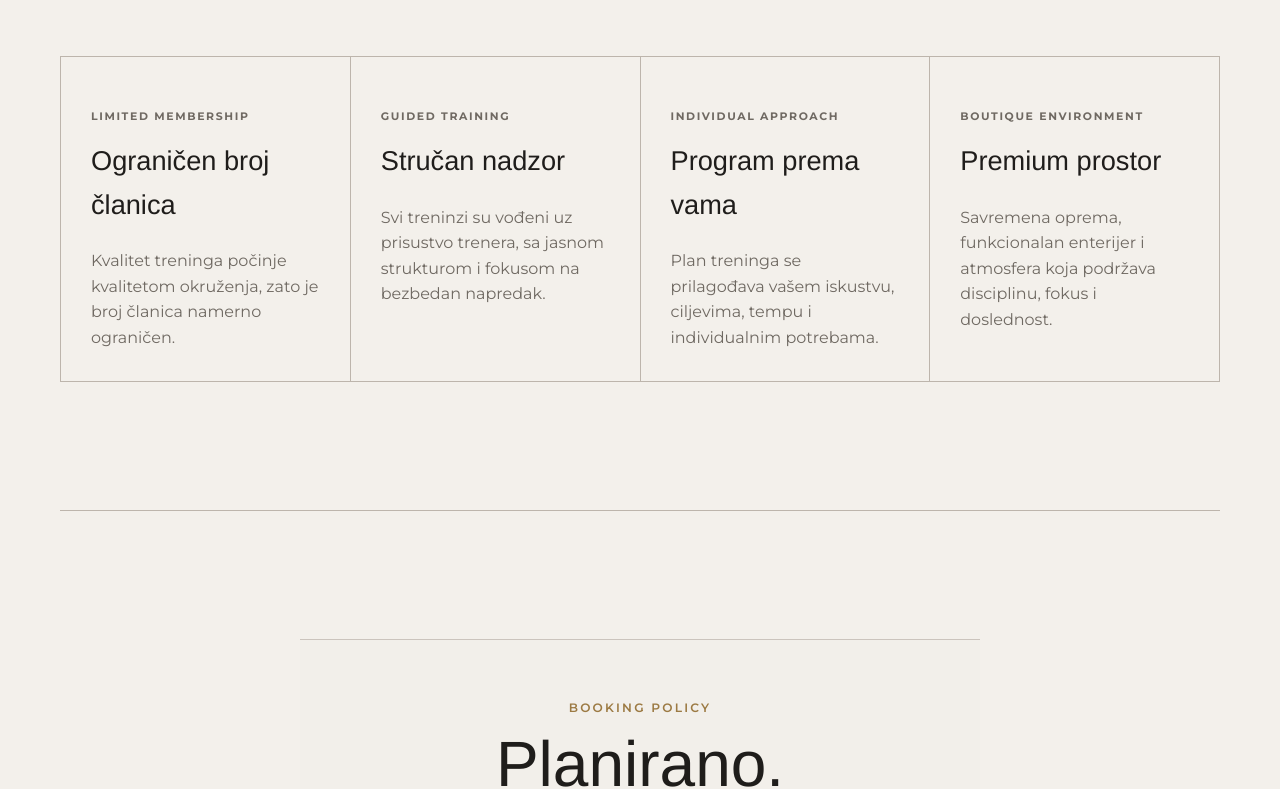
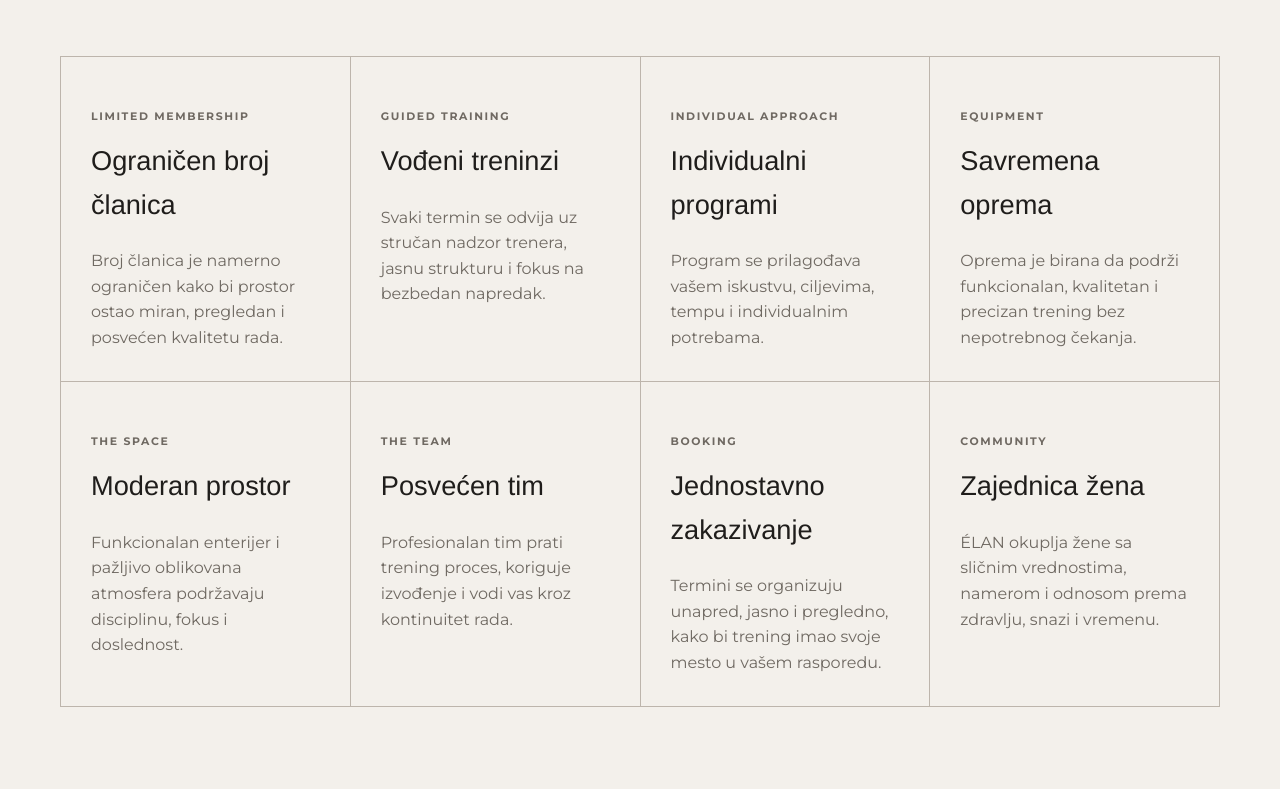
Before and after one commit to Stefan4012IT/elan-production, a Next.js app: page / in a window 1280 px wide. Shown: the part 1558-2347 px from the top of the page. Built offline with nearby package versions, Linux system fonts and the light colour scheme; no server answers.

Commit message:
Expand experience section and navigation

```diff
--- a/app/globals.scss
+++ b/app/globals.scss
@@ -614,6 +614,12 @@ h3 {
   text-transform: uppercase;
 }
 
+@media (max-width: 1120px) {
+  .feature-grid {
+    grid-template-columns: repeat(2, 1fr);
+  }
+}
+
 .ease {
   position: relative;
   display: flex;
@@ -1483,26 +1489,27 @@ h3 {
     nav {
       width: 100%;
       flex-direction: column;
-      gap: 6px;
+      gap: 0;
       color: var(--text);
-      font-family: var(--heading-font);
-      font-size: clamp(2rem, 11vw, 3.6rem);
-      font-weight: 300;
-      letter-spacing: 0;
-      line-height: 1;
-      text-transform: none;
+      font-family: var(--body-font);
+      font-size: 0.9rem;
+      font-weight: 700;
+      letter-spacing: 0.14em;
+      line-height: 1.2;
+      text-transform: uppercase;
 
       a {
         position: relative;
         display: flex;
         align-items: center;
         justify-content: space-between;
-        padding: 18px 0;
+        min-height: 46px;
+        padding: 12px 0;
         border-bottom: 1px solid rgba(189, 181, 172, 0.58);
 
         &::after {
           content: '';
-          width: 34px;
+          width: 24px;
           height: 1px;
           background: rgba(156, 122, 67, 0.72);
         }
--- a/app/page.js
+++ b/app/page.js
@@ -6,6 +6,7 @@ const content = {
   sr: {
     nav: {
       club: 'Klub',
+      training: 'Trening',
       membership: 'Članstvo',
       apply: 'Prijava',
       label: 'Glavna navigacija',
@@ -30,22 +31,42 @@ const content = {
         {
           eyebrow: 'Limited Membership',
           title: 'Ograničen broj članica',
-          text: 'Kvalitet treninga počinje kvalitetom okruženja, zato je broj članica namerno ograničen.',
+          text: 'Broj članica je namerno ograničen kako bi prostor ostao miran, pregledan i posvećen kvalitetu rada.',
         },
         {
           eyebrow: 'Guided Training',
-          title: 'Stručan nadzor',
-          text: 'Svi treninzi su vođeni uz prisustvo trenera, sa jasnom strukturom i fokusom na bezbedan napredak.',
+          title: 'Vođeni treninzi',
+          text: 'Svaki termin se odvija uz stručan nadzor trenera, jasnu strukturu i fokus na bezbedan napredak.',
         },
         {
           eyebrow: 'Individual Approach',
-          title: 'Program prema vama',
-          text: 'Plan treninga se prilagođava vašem iskustvu, ciljevima, tempu i individualnim potrebama.',
+          title: 'Individualni programi',
+          text: 'Program se prilagođava vašem iskustvu, ciljevima, tempu i individualnim potrebama.',
         },
         {
-          eyebrow: 'Boutique Environment',
-          title: 'Premium prostor',
-          text: 'Savremena oprema, funkcionalan enterijer i atmosfera koja podržava disciplinu, fokus i doslednost.',
+          eyebrow: 'Equipment',
+          title: 'Savremena oprema',
+          text: 'Oprema je birana da podrži funkcionalan, kvalitetan i precizan trening bez nepotrebnog čekanja.',
+        },
+        {
+          eyebrow: 'The Space',
+          title: 'Moderan prostor',
+          text: 'Funkcionalan enterijer i pažljivo oblikovana atmosfera podržavaju disciplinu, fokus i doslednost.',
+        },
+        {
+          eyebrow: 'The Team',
+          title: 'Posvećen tim',
+          text: 'Profesionalan tim prati trening proces, koriguje izvođenje i vodi vas kroz kontinuitet rada.',
+        },
+        {
+          eyebrow: 'Booking',
+          title: 'Jednostavno zakazivanje',
+          text: 'Termini se organizuju unapred, jasno i pregledno, kako bi trening imao svoje mesto u vašem rasporedu.',
+        },
+        {
+          eyebrow: 'Community',
+          title: 'Zajednica žena',
+          text: 'ÉLAN okuplja žene sa sličnim vrednostima, namerom i odnosom prema zdravlju, snazi i vremenu.',
         },
       ],
     },
@@ -180,6 +201,7 @@ const content = {
   en: {
     nav: {
       club: 'Club',
+      training: 'Training',
       membership: 'Membership',
       apply: 'Apply',
       label: 'Main navigation',
@@ -204,22 +226,42 @@ const content = {
         {
           eyebrow: 'Limited Membership',
           title: 'Limited number of members',
-          text: 'Training quality begins with the quality of the environment, which is why membership is intentionally limited.',
+          text: 'Membership is intentionally limited so the space stays calm, focused and dedicated to training quality.',
         },
         {
           eyebrow: 'Guided Training',
           title: 'Guided Training',
-          text: 'Every session is guided by a trainer, with clear structure and focus on safe progress.',
+          text: 'Every appointment is guided by a trainer, with clear structure and focus on safe progress.',
         },
         {
           eyebrow: 'Individual Approach',
-          title: 'Designed around you',
+          title: 'Individual programs',
           text: 'Training plans are adapted to your experience, goals, rhythm and individual needs.',
         },
         {
-          eyebrow: 'Boutique Environment',
-          title: 'Premium space',
-          text: 'Modern equipment, a functional interior and an atmosphere that supports discipline, focus and consistency.',
+          eyebrow: 'Equipment',
+          title: 'Modern equipment',
+          text: 'Equipment is selected to support functional, precise and high-quality training without unnecessary waiting.',
+        },
+        {
+          eyebrow: 'The Space',
+          title: 'Functional space',
+          text: 'A modern interior and carefully shaped atmosphere support discipline, focus and consistency.',
+        },
+        {
+          eyebrow: 'The Team',
+          title: 'Dedicated team',
+          text: 'A professional team follows the training process, corrects execution and guides long-term consistency.',
+        },
+        {
+          eyebrow: 'Booking',
+          title: 'Simple scheduling',
+          text: 'Appointments are organised in advance, clearly and simply, so training fits your schedule.',
+        },
+        {
+          eyebrow: 'Community',
+          title: 'Shared values',
+          text: 'ÉLAN brings together women with a similar approach to health, strength, intention and time.',
         },
       ],
     },
@@ -533,6 +575,9 @@ export default function Home() {
             <a href="#club" onClick={() => setIsMenuOpen(false)}>
               {copy.nav.club}
             </a>
+            <a href="#training" onClick={() => setIsMenuOpen(false)}>
+              {copy.nav.training}
+            </a>
             <a href="#membership" onClick={() => setIsMenuOpen(false)}>
               {copy.nav.membership}
             </a>
@@ -642,7 +687,7 @@ export default function Home() {
         <div className="ease__image ease__image--right" aria-hidden="true" />
       </section>
 
-      <section className="training-concept section-shell">
+      <section className="training-concept section-shell" id="training">
         <div className="training-concept__image" aria-hidden="true" />
         <div className="training-concept__content">
           <p className="section-kicker">{copy.trainingConcept.kicker}</p>
```
